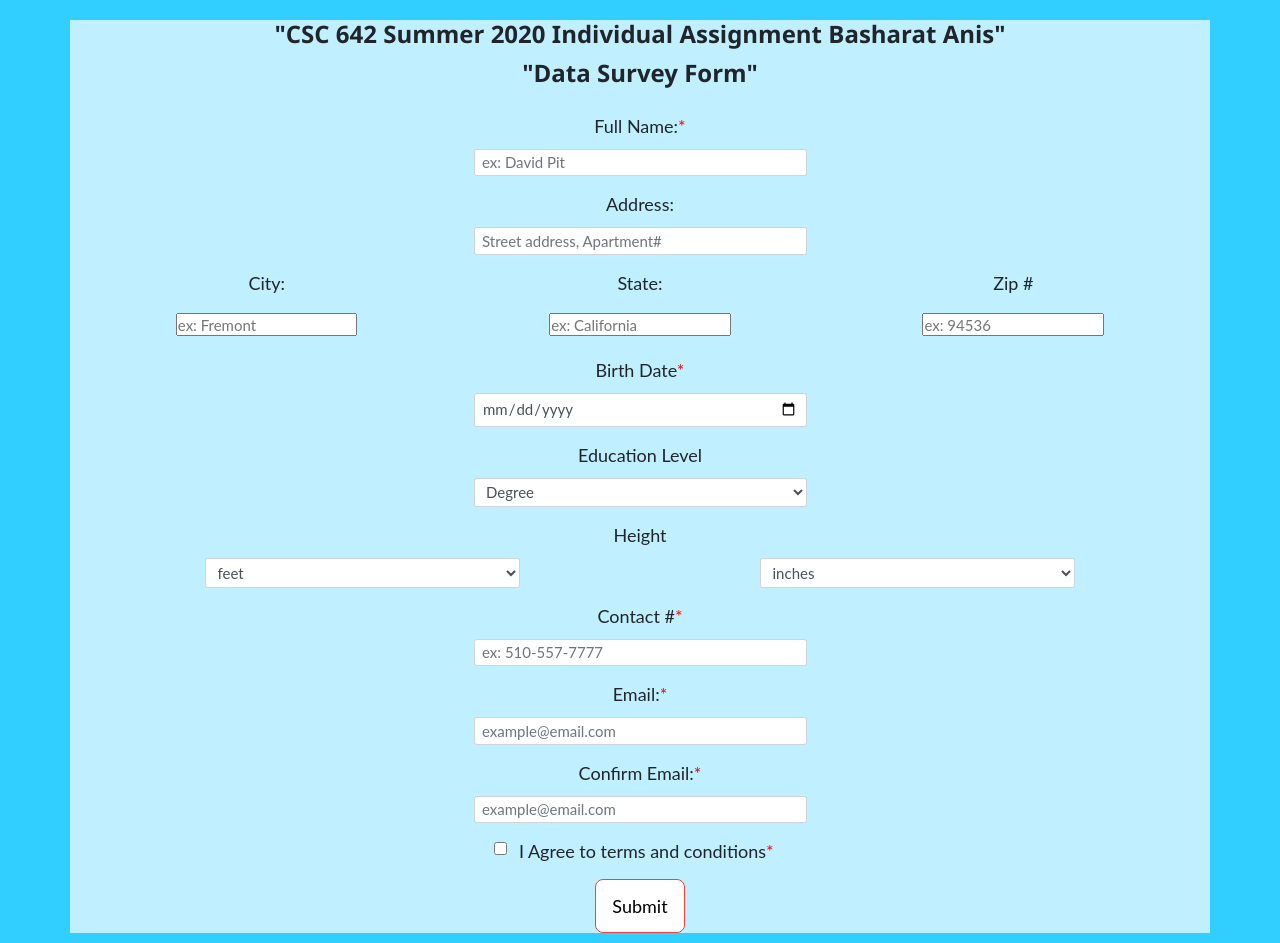
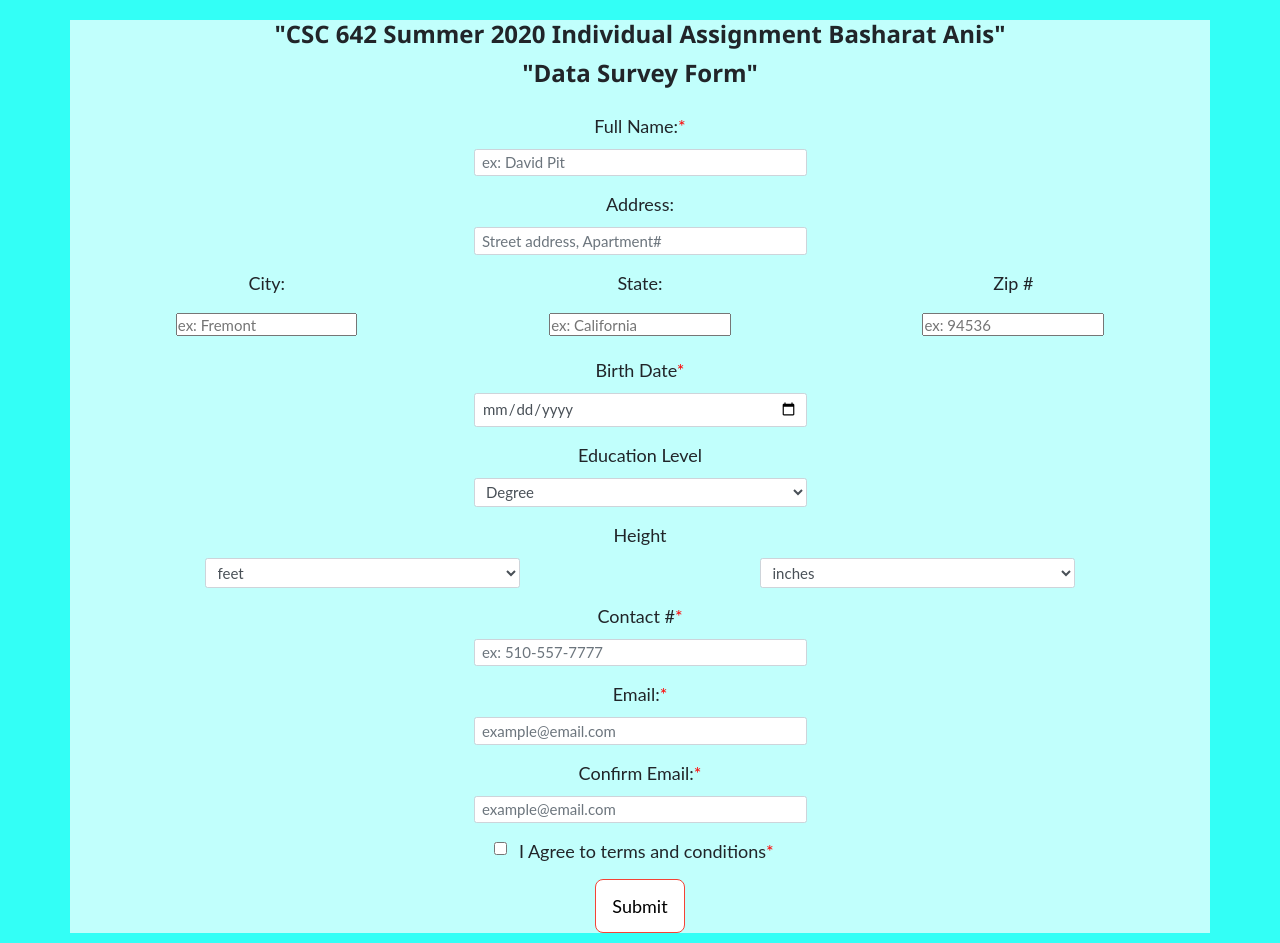
Before and after one commit to basharatanis/CSC642form, a plain HTML site: page index.html in a window 1280 px wide. Drawn offline with nearby package versions, Linux system fonts and the light colour scheme; some packages are replaced by stand-ins of ours.

Commit message:
Update main.css

```diff
--- a/main.css
+++ b/main.css
@@ -21,7 +21,7 @@ body {
   font-weight: 400;
   /*font-size: 16px;*/
   line-height: 2;
-  background-color: rgba(5, 197, 255, 0.829);
+  background-color: #33FFF6;
 }
 
 .title {
```
